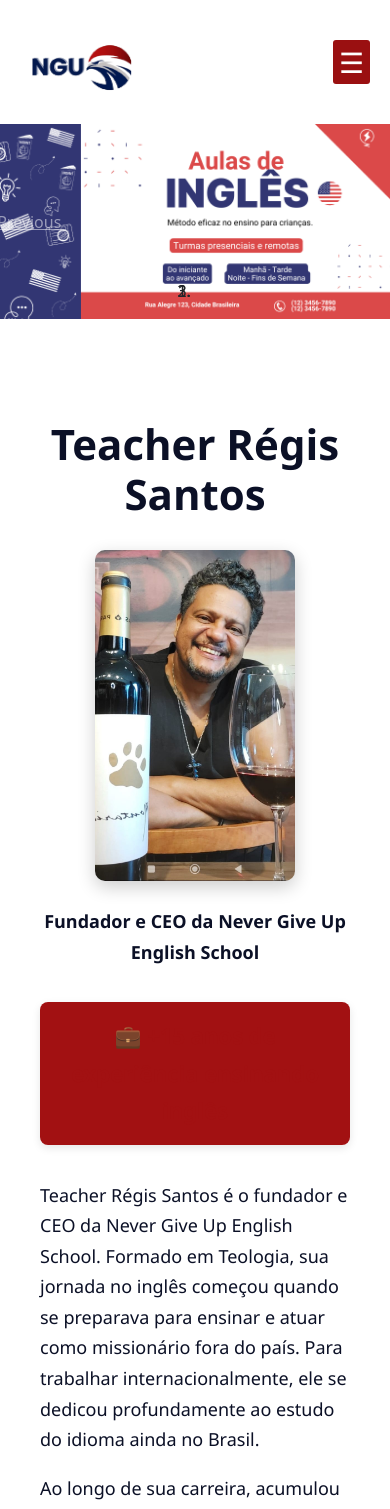
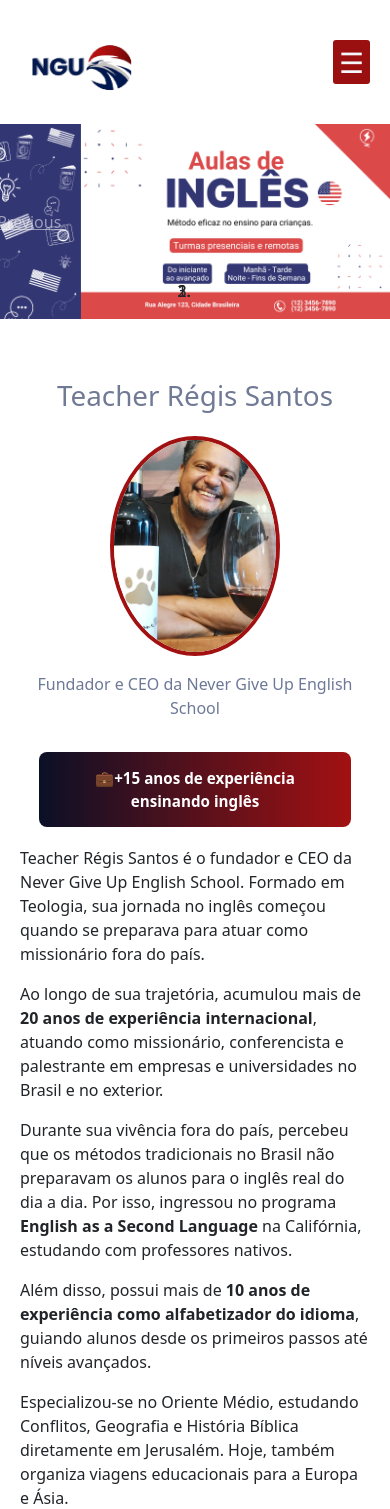
Before and after one commit to alexsant123/nevergiveupsite, an Angular app: page /teacher-regis in a window 390 px wide. Shown: the top 1509 px of the page. Built offline with nearby package versions, Linux system fonts and the light colour scheme.

Commit message:
add novas estilizacoes

```diff
--- a/src/app/app.routes.ts
+++ b/src/app/app.routes.ts
@@ -3,7 +3,7 @@
 export const routes: Routes = [
 
   {
-    path: 'sobre-nos',
+    path: 'quem-somos',
     loadComponent: () =>
       import('./pages/quem-somos/quem-somos.component')
         .then(c => c.QuemSomosComponent)
--- a/src/app/header/header.component.html
+++ b/src/app/header/header.component.html
@@ -7,12 +7,12 @@
 
   <div class="content-nav">
     <nav class="dropdown-right" [class.open]="menuOpen">
-      <a routerLink="/sobre-nos">Sobre nós</a>
+      <a routerLink="/quem-somos">Quem somos  </a>
       <a routerLink="/metodologia">Metodologia</a>
       <a routerLink="/teacher-regis">Teacher Regis</a>
       <a href="#">Kids</a>
-      <a href="#">Aulas Particulares</a>
-       <a href="#">Localização</a>
+      <a href="#">Inglês corporativo</a>
+       <a href="#">Fale conosco</a>
     </nav>
   </div>
 </header>
--- a/src/app/pages/quem-somos/quem-somos.component.css
+++ b/src/app/pages/quem-somos/quem-somos.component.css
@@ -0,0 +1,71 @@
+.ngup-container {
+  max-width: 1100px;
+  margin: 60px auto;
+  padding: 0 20px;
+  color: #0b1026;
+  font-family: 'Segoe UI', sans-serif;
+}
+
+/* Header */
+.ngup-header {
+  text-align: center;
+  margin-bottom: 40px;
+}
+
+.ngup-header h1 {
+  font-size: 2.4rem;
+  font-weight: 700;
+  color: #0b1026;
+}
+
+.ngup-subtitle {
+  color: #6d7996;
+  font-size: 1.1rem;
+  margin-top: 10px;
+}
+
+/* Carrossel */
+.ngup-carousel {
+  margin: 40px 0;
+  border-radius: 16px;
+  overflow: hidden;
+  box-shadow: 0 12px 30px rgba(11, 16, 38, 0.15);
+}
+
+.ngup-carousel img {
+  height: 420px;
+  object-fit: cover;
+}
+
+/* Conteúdo */
+.ngup-content {
+  font-size: 1.05rem;
+  line-height: 1.8;
+  color: #0b1026;
+}
+
+.ngup-content p {
+  margin-bottom: 20px;
+}
+
+/* Destaque */
+.ngup-highlight {
+  background: linear-gradient(135deg, #a21112, #7c8ca5);
+  color: #ffffff;
+  padding: 20px;
+  border-radius: 14px;
+  font-weight: 600;
+  text-align: center;
+  margin: 35px 0;
+}
+
+/* Responsivo */
+@media (max-width: 768px) {
+  .ngup-header h1 {
+    font-size: 1.9rem;
+  }
+
+  .ngup-carousel img {
+    height: 260px;
+  }
+}
--- a/src/app/pages/quem-somos/quem-somos.component.html
+++ b/src/app/pages/quem-somos/quem-somos.component.html
@@ -0,0 +1,71 @@
+<section class="ngup-container">
+
+  <!-- Título -->
+  <header class="ngup-header">
+    <h1>Never Give Up English School</h1>
+    <p class="ngup-subtitle">
+      Uma escola que ensina inglês com propósito, significado e vivência real
+    </p>
+  </header>
+
+  <!-- Carrossel -->
+  <div id="ngupCarousel" class="carousel slide ngup-carousel" data-bs-ride="carousel">
+    <div class="carousel-indicators">
+      <button type="button" data-bs-target="#ngupCarousel" data-bs-slide-to="0" class="active"></button>
+      <button type="button" data-bs-target="#ngupCarousel" data-bs-slide-to="1"></button>
+      <button type="button" data-bs-target="#ngupCarousel" data-bs-slide-to="2"></button>
+    </div>
+
+    <div class="carousel-inner">
+      <div class="carousel-item active">
+        <img src="assets/imgs/escola-1.jpg" class="d-block w-100" alt="Aula Never Give Up">
+      </div>
+      <div class="carousel-item">
+        <img src="assets/imgs/escola-2.jpg" class="d-block w-100" alt="Metodologia ativa">
+      </div>
+      <div class="carousel-item">
+        <img src="assets/imgs/escola-3.jpg" class="d-block w-100" alt="Aprendizado prático">
+      </div>
+    </div>
+
+    <button class="carousel-control-prev" type="button" data-bs-target="#ngupCarousel" data-bs-slide="prev">
+      <span class="carousel-control-prev-icon"></span>
+    </button>
+    <button class="carousel-control-next" type="button" data-bs-target="#ngupCarousel" data-bs-slide="next">
+      <span class="carousel-control-next-icon"></span>
+    </button>
+  </div>
+
+  <!-- Conteúdo -->
+  <div class="ngup-content">
+
+    <p>
+      A <strong>Never Give Up English School</strong> nasceu com o propósito de transformar
+      a forma como o inglês é ensinado no Brasil. Aqui, o idioma não é apenas estudado,
+      mas vivido.
+    </p>
+
+    <p>
+      Nossa base pedagógica é o <strong>English as a Second Language (ESL)</strong>,
+      que desenvolve a comunicação de maneira natural, contextualizada e funcional,
+      preparando o aluno para o inglês real do dia a dia.
+    </p>
+
+    <div class="ngup-highlight">
+    🌍 Ensino que conecta idioma, cultura e experiências reais
+   </div>
+
+    <p>
+      Trabalhamos com metodologias ativas, projetos interdisciplinares e práticas
+      que respeitam o ritmo, as emoções e as diferentes formas de aprender.
+      O aluno é protagonista, e o professor atua como mediador do conhecimento.
+    </p>
+
+    <p>
+      Acreditamos que aprender inglês é abrir portas para o mundo, ampliar horizontes
+      e desenvolver confiança para se comunicar em qualquer contexto.
+    </p>
+
+  </div>
+
+</section>
--- a/src/app/pages/teacher-regis/teacher-regis.component.css
+++ b/src/app/pages/teacher-regis/teacher-regis.component.css
@@ -1,57 +1,59 @@
-.regis-container {
-  max-width: 900px;
-  margin: 0 auto;
-  padding: 40px 20px;
-  font-family: 'Segoe UI', sans-serif;
-  color: #0b1026; /* azul escuro */
-  line-height: 1.7;
-}
-
 .regis-header {
   text-align: center;
-  margin-bottom: 30px;
+  margin-bottom: 2rem;
 }
 
 .regis-header h1 {
-  font-size: 42px;
-  font-weight: 700;
-  color: #0b1026;
-  margin-bottom: 10px;
+  color: #707a95;
+  margin-bottom: 1.5rem;
 }
 
-.regis-header img {
-  width: 200px;
-  height: auto;
-  border-radius: 10px;
-  margin: 20px 0;
-  box-shadow: 0 6px 18px rgba(0,0,0,0.2);
+/* CONTÊINER DA FOTO */
+.regis-photo {
+  width: 200px;        /* ⬅ aumentei aqui */
+  height: 300px;       /* ⬅ aumentei aqui */
+  margin: 0 auto 1rem;
+  border-radius: 50%;
+  overflow: hidden;
+  border: 4px solid #a21112; /* vermelho do site */
+  display: flex;
+  align-items: center;
+  justify-content: center;
 }
 
-.regis-subtitle {
-  font-size: 20px;
-  color: #6d7996;
-  font-weight: 600;
-  margin-top: 5px;
+/* IMAGEM */
+.regis-photo img {
+  width: 100%;
+  height: 100%;
+  object-fit: cover;   /* evita ficar compactada */
 }
 
+/* SUBTÍTULO */
+.regis-subtitle {
+  color: #6d7996;
+  font-size: 1rem;
+}
 .regis-highlight {
-  background-color: #a21112; /* vermelho */
-  color: white;
-  font-size: 22px;
-  font-weight: 700;
-  padding: 15px 20px;
+  background: linear-gradient(90deg, #0b1026, #a21112);
+  color: #ffffff;
+  padding: 0.9rem 1.2rem;
   border-radius: 8px;
+  margin: 1.5rem auto 2rem;
   text-align: center;
-  margin: 35px 0;
-  box-shadow: 0 3px 8px rgba(0,0,0,0.1);
+  font-weight: bold;
+  max-width: 420px;
 }
 
-.regis-container p {
-  font-size: 18px;
-  margin-bottom: 18px;
-  color: #0b1026;
+
+
+@media (max-width: 600px) {
+  .regis-photo {
+    width: 170px;
+    height: 220px;
+  }
+
+  .regis-highlight {
+    font-size: 0.95rem;
+    margin: 1.2rem;
+  }
 }
-
-.regis-container strong {
-  color: #a21112; /* destaque em vermelho */
-}
--- a/src/app/pages/teacher-regis/teacher-regis.component.html
+++ b/src/app/pages/teacher-regis/teacher-regis.component.html
@@ -2,37 +2,54 @@
   <div class="regis-header">
     <h1>Teacher Régis Santos</h1>
 
-    <img src="assets/imgs/teacher-regis.jpeg" alt="Logo">
+    <div class="regis-photo">
+      <img src="assets/imgs/teacher-regis.jpeg" alt="Teacher Régis Santos">
+    </div>
+
     <p class="regis-subtitle">
       Fundador e CEO da Never Give Up English School
     </p>
   </div>
 
   <div class="regis-highlight">
-    <strong>💼 +15 anos de experiência ensinando inglês</strong>
+    <span>💼</span>
+    <strong>+15 anos de experiência ensinando inglês</strong>
   </div>
 
+  <div class="regis-content">
     <p>
-    Teacher Régis Santos é o fundador e CEO da Never Give Up English School. Formado em Teologia, sua jornada no inglês começou quando se preparava para ensinar e atuar como missionário fora do país. Para trabalhar internacionalmente, ele se dedicou profundamente ao estudo do idioma ainda no Brasil.
+      Teacher Régis Santos é o fundador e CEO da Never Give Up English School.
+      Formado em Teologia, sua jornada no inglês começou quando se preparava
+      para atuar como missionário fora do país.
     </p>
 
     <p>
-    Ao longo de sua carreira, acumulou mais de 20 anos de experiência no exterior, atuando como missionário, conferencista e palestrante em empresas e universidades no Brasil e ao redor do mundo.
+      Ao longo de sua trajetória, acumulou mais de <strong>20 anos de experiência
+      internacional</strong>, atuando como missionário, conferencista e palestrante
+      em empresas e universidades no Brasil e no exterior.
     </p>
 
     <p>
-    Durante sua vivência fora do país, Régis percebeu que os métodos tradicionais de ensino no Brasil não preparavam os alunos para o inglês real do dia a dia. Assim, ingressou no programa <strong>English as a Second Language</strong>, na Califórnia, estudando com professores nativos e vivenciando uma metodologia prática e dinâmica. Essa metodologia é hoje a base da Never Give Up.
+      Durante sua vivência fora do país, percebeu que os métodos tradicionais
+      no Brasil não preparavam os alunos para o inglês real do dia a dia.
+      Por isso, ingressou no programa <strong>English as a Second Language</strong>
+      na Califórnia, estudando com professores nativos.
     </p>
 
     <p>
-    Além disso, Régis possui mais de 10 anos de experiência como alfabetizador do idioma, guiando alunos desde os primeiros passos até níveis avançados.
+      Além disso, possui mais de <strong>10 anos de experiência como alfabetizador
+      do idioma</strong>, guiando alunos desde os primeiros passos até níveis avançados.
     </p>
 
     <p>
-    Ele também se especializou no Oriente Médio, estudando Conflitos, Geografia e História Bíblica diretamente em Jerusalém. Atualmente organiza e acompanha viagens de estudo para a Europa e Ásia.
+      Especializou-se no Oriente Médio, estudando Conflitos, Geografia e História
+      Bíblica diretamente em Jerusalém. Hoje, também organiza viagens educacionais
+      para a Europa e Ásia.
     </p>
 
     <p>
-    Hoje, Régis também é graduando em Direito, no último ano, ampliando sua bagagem acadêmica e cultural.
+      Atualmente, é graduando em Direito, no último ano, ampliando ainda mais
+      sua bagagem acadêmica e cultural.
     </p>
+  </div>
 </section>
```
Also changed, not shown: src/app/header/header.component.css (+12 -59 lines), src/app/app.html (line endings or trailing spaces). Lines whose indentation alone changed are shown as unchanged.
